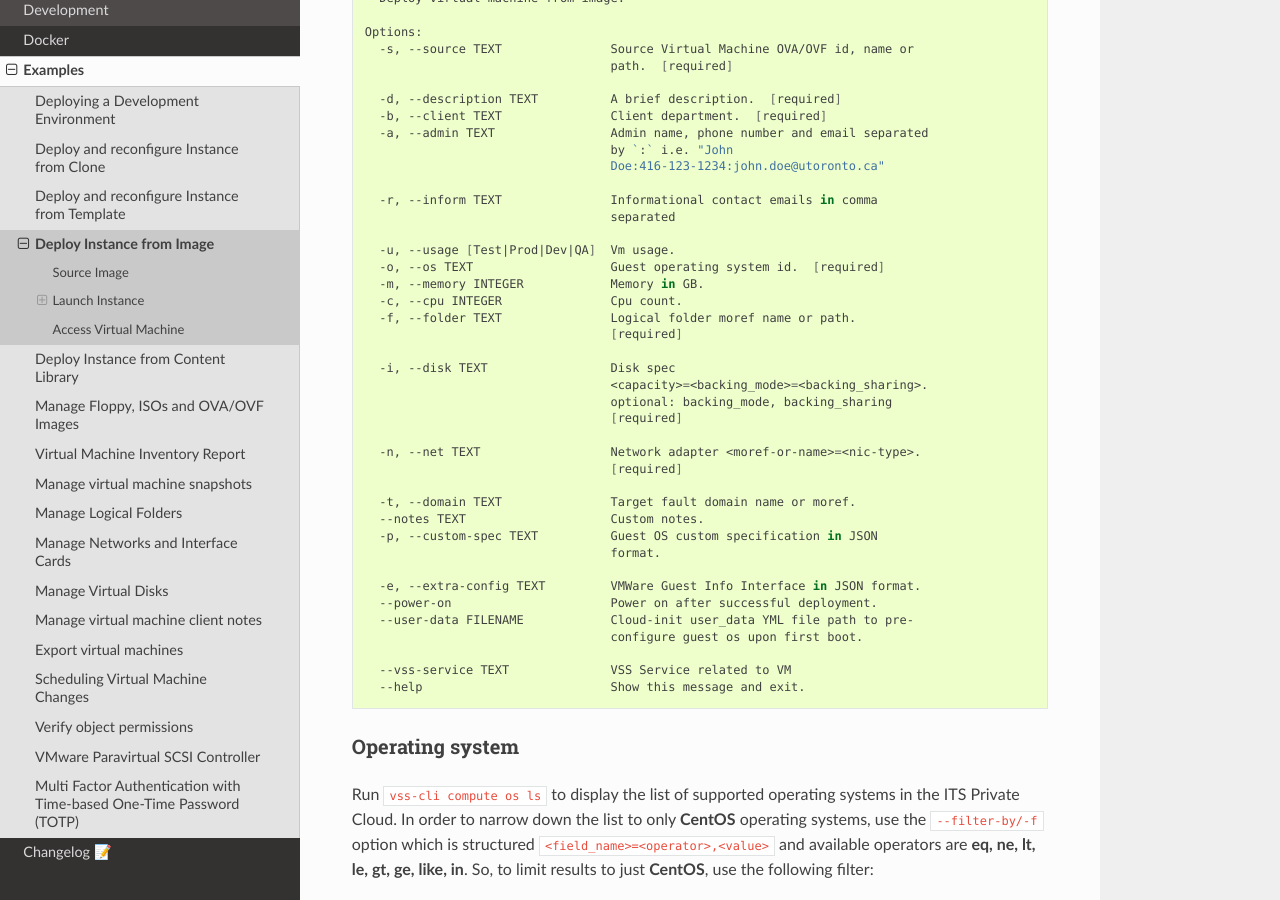
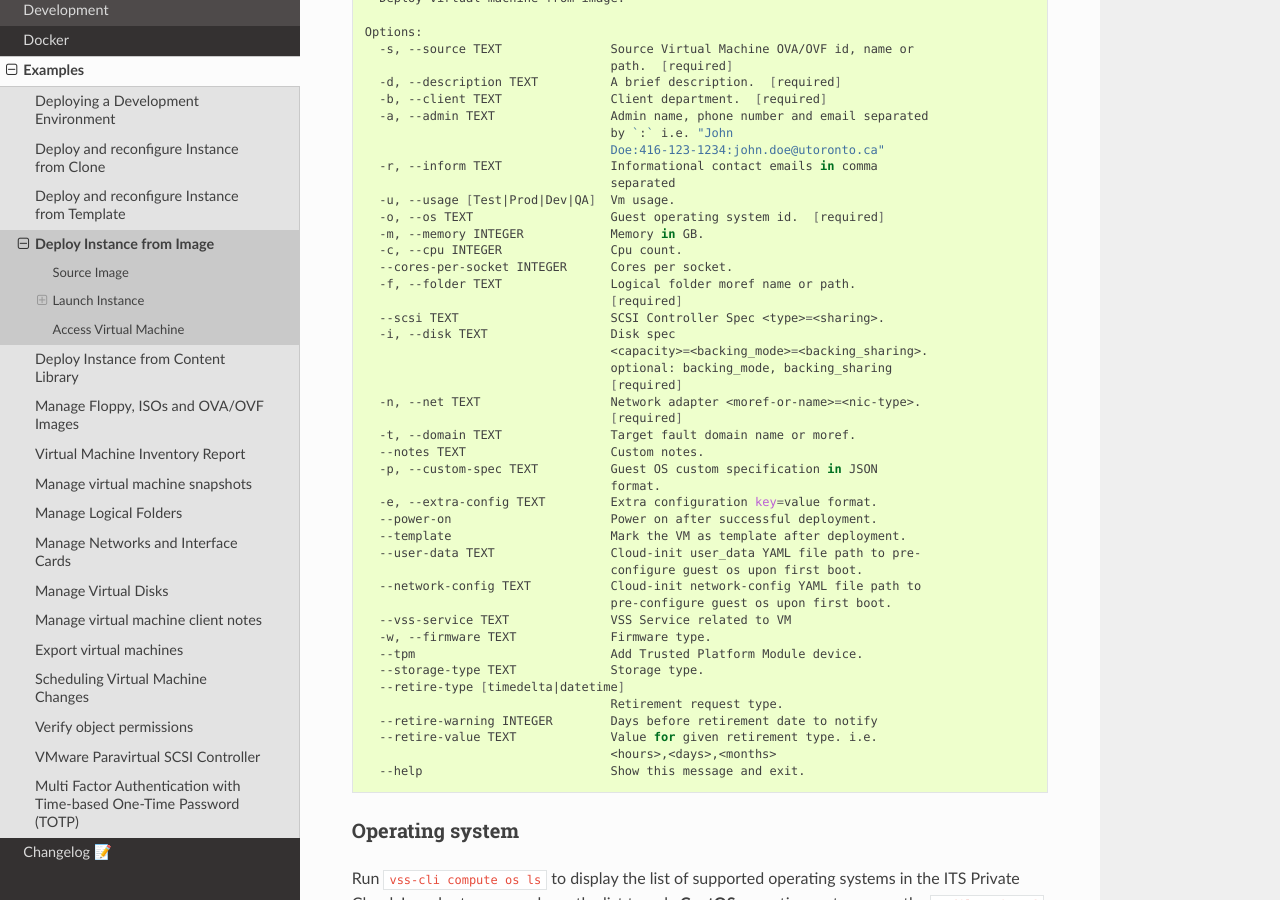
Before and after one commit to EIS-ITS/vss-cli, a Sphinx documentation site: the page built from docs/examples/deploy-image.rst, in a window 1280 px wide and 900 px high, scrolled down 2005 px. Built offline with Sphinx 7.4.7 and the Read the Docs theme 2.0.0, drawn with Linux system fonts in a browser that asks for light colours; the version number could not be read and is left out.

Commit message:
Issue #558: docs updating deployment options - fixes #558

```diff
--- a/docs/examples/deploy-clib.rst
+++ b/docs/examples/deploy-clib.rst
@@ -189,6 +189,7 @@ and packages to be installed, execute the following command:
     --folder APIDemo --net VL-1584-VSS-PUBLIC \
     --extra-config disk.EnableUUID=TRUE \
     --user-data cloud-init.yaml \
+    --storage-type ssd \
     --power-on \
     vm-from-clib
 
--- a/docs/examples/deploy-image.rst
+++ b/docs/examples/deploy-image.rst
@@ -99,42 +99,47 @@ as follows:
     Options:
       -s, --source TEXT               Source Virtual Machine OVA/OVF id, name or
                                       path.  [required]
-
       -d, --description TEXT          A brief description.  [required]
       -b, --client TEXT               Client department.  [required]
       -a, --admin TEXT                Admin name, phone number and email separated
                                       by `:` i.e. "John
                                       Doe:416-123-1234:john.doe@utoronto.ca"
-
       -r, --inform TEXT               Informational contact emails in comma
                                       separated
-
       -u, --usage [Test|Prod|Dev|QA]  Vm usage.
       -o, --os TEXT                   Guest operating system id.  [required]
       -m, --memory INTEGER            Memory in GB.
       -c, --cpu INTEGER               Cpu count.
+      --cores-per-socket INTEGER      Cores per socket.
       -f, --folder TEXT               Logical folder moref name or path.
                                       [required]
-
+      --scsi TEXT                     SCSI Controller Spec <type>=<sharing>.
       -i, --disk TEXT                 Disk spec
                                       <capacity>=<backing_mode>=<backing_sharing>.
                                       optional: backing_mode, backing_sharing
                                       [required]
-
       -n, --net TEXT                  Network adapter <moref-or-name>=<nic-type>.
                                       [required]
-
       -t, --domain TEXT               Target fault domain name or moref.
       --notes TEXT                    Custom notes.
       -p, --custom-spec TEXT          Guest OS custom specification in JSON
                                       format.
-
-      -e, --extra-config TEXT         VMWare Guest Info Interface in JSON format.
+      -e, --extra-config TEXT         Extra configuration key=value format.
       --power-on                      Power on after successful deployment.
-      --user-data FILENAME            Cloud-init user_data YML file path to pre-
+      --template                      Mark the VM as template after deployment.
+      --user-data TEXT                Cloud-init user_data YAML file path to pre-
                                       configure guest os upon first boot.
-
+      --network-config TEXT           Cloud-init network-config YAML file path to
+                                      pre-configure guest os upon first boot.
       --vss-service TEXT              VSS Service related to VM
+      -w, --firmware TEXT             Firmware type.
+      --tpm                           Add Trusted Platform Module device.
+      --storage-type TEXT             Storage type.
+      --retire-type [timedelta|datetime]
+                                      Retirement request type.
+      --retire-warning INTEGER        Days before retirement date to notify
+      --retire-value TEXT             Value for given retirement type. i.e.
+                                      <hours>,<days>,<months>
       --help                          Show this message and exit.
 
 
@@ -260,6 +265,7 @@ The following command should work as well:
     vss-cli compute vm mk --wait from-image --power-on --source CentOS-7-x86_64-VMware.ovf \
     --client EIS --folder APIDemo \
     --memory 2 --cpu 2  --disk 40 --disk 40 --net PUBLIC  --os centos \
+    --storage-type ssd \
     --description "CentOS virtual machine from OVF" CENTOS-1
 
 
```
Also changed, not shown: CHANGELOG.md (+16 -0 lines), docs/changelog.rst (+17 -0 lines), docs/examples/deploy-clone.rst (+11 -5 lines), docs/examples/deploy-os.rst (+11 -6 lines), docs/examples/deploy-template.rst (+13 -7 lines).
